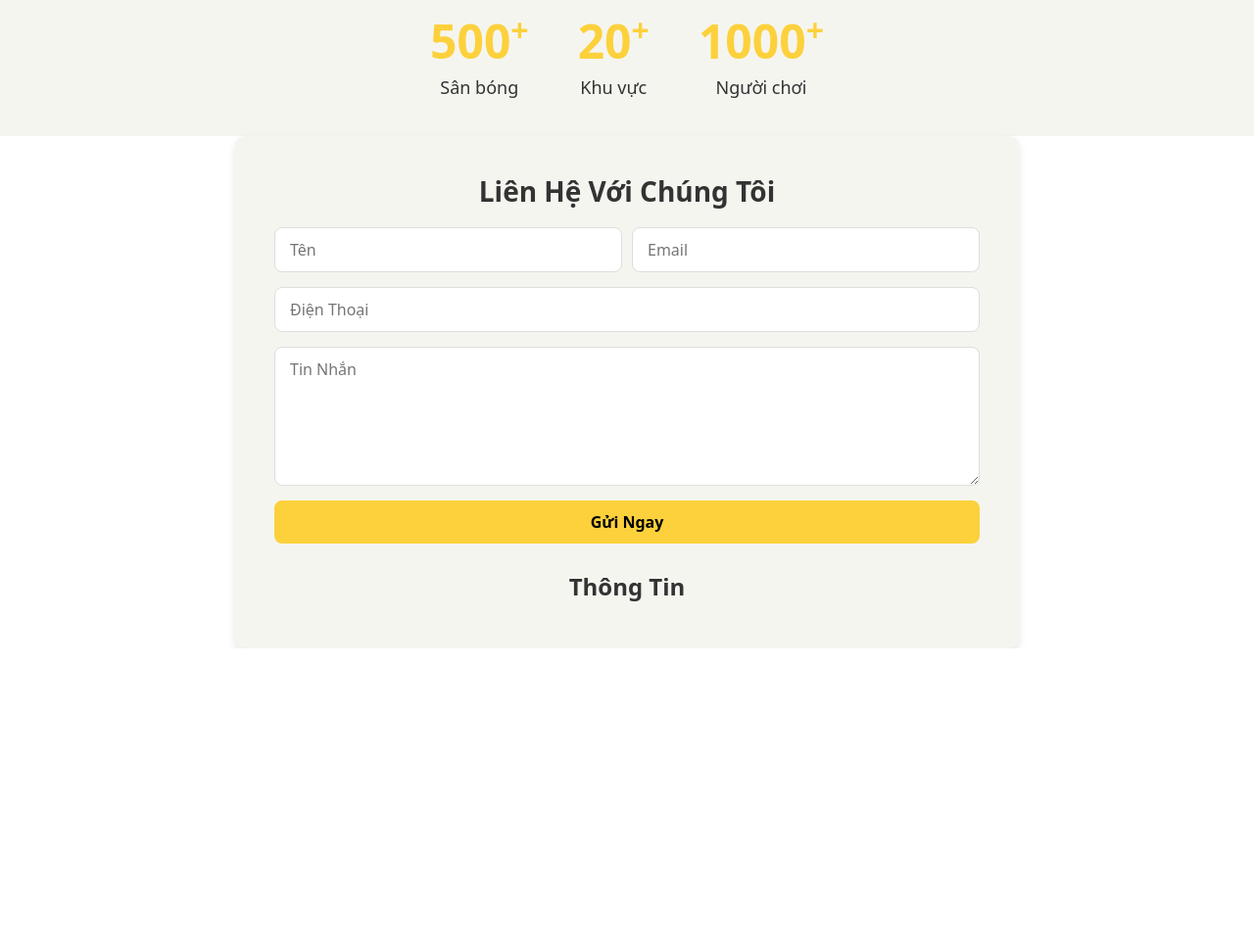
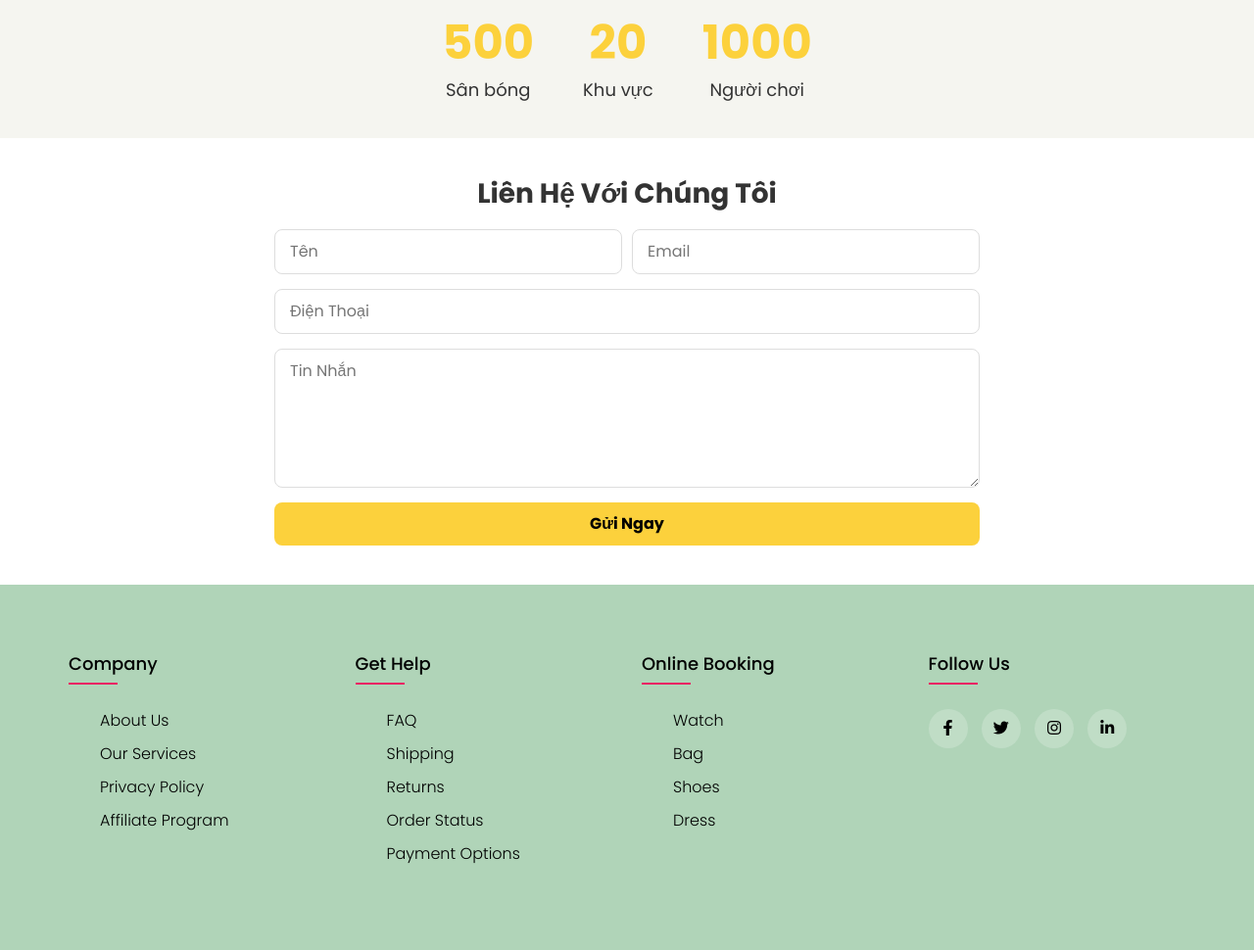
Before and after one commit to diepvuminh123/Soccer-field-booking-application, a plain HTML site: page sr/front/html/Home.html in a window 1280 px wide. Shown: the part 2560-3530 px from the top of the page at 98% size. Before the commit the page ends 3222 px from the top, so only its background shows below. Drawn offline with nearby package versions, Linux system fonts and the light colour scheme.

Commit message:
final home

```diff
--- a/sr/front/css/Footer.css
+++ b/sr/front/css/Footer.css
@@ -20,7 +20,7 @@ ul{
 	list-style: none;
 }
 .footer{
-	background-color: #24262b;
+	background-color: #B0D4B8;
     padding: 70px 0;
 }
 .footer-col{
@@ -29,7 +29,7 @@ ul{
 }
 .footer-col h4{
 	font-size: 18px;
-	color: #ffffff;
+	color: black;
 	text-transform: capitalize;
 	margin-bottom: 35px;
 	font-weight: 500;
@@ -51,10 +51,10 @@ ul{
 .footer-col ul li a{
 	font-size: 16px;
 	text-transform: capitalize;
-	color: #ffffff;
+	color: black;
 	text-decoration: none;
 	font-weight: 300;
-	color: #bbbbbb;
+	color:black;
 	display: block;
 	transition: all 0.3s ease;
 }
@@ -71,12 +71,12 @@ ul{
 	text-align: center;
 	line-height: 40px;
 	border-radius: 50%;
-	color: #ffffff;
+	color:black;
 	transition: all 0.5s ease;
 }
 .footer-col .social-links a:hover{
 	color: #24262b;
-	background-color: #ffffff;
+	background-color: black;
 }
 
 /*responsive*/
--- a/sr/front/css/Home.css
+++ b/sr/front/css/Home.css
@@ -363,9 +363,7 @@ header {
     max-width: 800px;
     margin: auto;
     padding: 40px;
-    background-color: #f5f5f0; /* Màu nền nhạt */
-    border-radius: 10px;
-    box-shadow: 0 4px 8px rgba(0, 0, 0, 0.1);
+    background-color: #fff;
     text-align: center;
 }
 
--- a/sr/front/html/Footer.html
+++ b/sr/front/html/Footer.html
@@ -36,7 +36,7 @@
   	 			</ul>
   	 		</div>
   	 		<div class="footer-col">
-  	 			<h4>online shop</h4>
+  	 			<h4>online Booking</h4>
   	 			<ul>
   	 				<li><a href="#">watch</a></li>
   	 				<li><a href="#">bag</a></li>
--- a/sr/front/html/Home.html
+++ b/sr/front/html/Home.html
@@ -9,7 +9,9 @@
   <link rel="canonical" href="https://getbootstrap.com/docs/5.3/examples/carousel/">
   <link rel="stylesheet" href="../css/Home.css">
    <script src="../js/Navbar.js"></script>
+   <script src="../js/Footer.js"></script>
    <!-- Bootstrap js -->
+   <script src="../js/Home.js"></script>
    <script src="https://cdn.jsdelivr.net/npm/bootstrap@5.3.3/dist/js/bootstrap.bundle.min.js" integrity="sha384-YvpcrYf0tY3lHB60NNkmXc5s9fDVZLESaAA55NDzOxhy9GkcIdslK1eN7N6jIeHz" crossorigin="anonymous"></script>
 </head>
 <body>
@@ -101,14 +103,14 @@
               <h3>Khuyến Mãi Đặc Biệt Cuối Năm</h3>
               <p class="date">14/12/2024</p>
               <p>Giảm giá 20% cho tất cả các sân bóng! Nhanh tay lên!</p>
-              <button class="btn1">Đặt ngay!</button>
+              <button class="btn1 mt-4">Đặt ngay!</button>
           </div>
           <div class="news-item">
               <img src="../imagine/Sanbongdadep.jpg" alt="Sân bóng đẹp nhất thành phố">
               <h3>Sân Bóng Đẹp Nhất Thành Phố</h3>
               <p class="date">14/12/2024</p>
               <p>Khám phá sân bóng đẹp nhất với dịch vụ tuyệt vời! Đặt ngay!</p>
-              <button class="btn1">Đặt ngay!</button>
+              <button class="btn1 mt-4">Đặt ngay!</button>
           </div>
       </div>
   </div>
@@ -186,17 +188,17 @@
           </div>
       </div>
   </section>
-  <section class="statistics-section">
+<section class="statistics-section">
     <div class="stat-item">
-        <h2 class="stat-number">500<span class="plus">+</span></h2>
+        <h2 class="stat-number" data-target="500">0<span class="plus">+</span></h2>
         <p class="stat-label">Sân bóng</p>
     </div>
     <div class="stat-item">
-        <h2 class="stat-number">20<span class="plus">+</span></h2>
+        <h2 class="stat-number" data-target="20">0<span class="plus">+</span></h2>
         <p class="stat-label">Khu vực</p>
     </div>
     <div class="stat-item">
-        <h2 class="stat-number">1000<span class="plus">+</span></h2>
+        <h2 class="stat-number" data-target="1000">0<span class="plus">+</span></h2>
         <p class="stat-label">Người chơi</p>
     </div>
 </section>
@@ -211,8 +213,8 @@
       <textarea name="message" placeholder="Tin Nhắn" rows="5" required></textarea>
       <button type="submit" class="btn-submit">Gửi Ngay</button>
   </form>
-  <h3 class="info-title">Thông Tin</h3>
 </section>
  </main>
+ <footer><div id="Footer"></div></footer>
 </body>
 </html>
--- /dev/null
+++ b/sr/front/js/Footer.js
@@ -0,0 +1,6 @@
+fetch("Footer.html")
+      .then(response => response.text())
+      .then(data => {
+        document.getElementById('Footer').innerHTML = data;
+      })
+      .catch(error => console.error('Không thể tải Footer:', error));
--- /dev/null
+++ b/sr/front/js/Home.js
@@ -0,0 +1,41 @@
+document.addEventListener("DOMContentLoaded", () => {
+    const counters = document.querySelectorAll(".stat-number");
+
+    // Function to animate the number counting
+    const animateCounter = (counter) => {
+        const target = +counter.getAttribute("data-target");
+        const increment = Math.ceil(target / 100); // Adjust increment speed
+        let current = 0;
+
+        const updateCounter = () => {
+            if (current < target) {
+                current += increment;
+                counter.textContent = current > target ? target : current; // Stop at target
+                setTimeout(updateCounter, 20); // Adjust animation speed
+            } else {
+                counter.textContent = target; // Ensure it ends at target
+            }
+        };
+
+        updateCounter();
+    };
+
+    // Use IntersectionObserver to detect when the counter is in the viewport
+    const observerOptions = {
+        threshold: 0.5, // Trigger when 50% of the element is visible
+    };
+
+    const observerCallback = (entries, observer) => {
+        entries.forEach((entry) => {
+            if (entry.isIntersecting) {
+                const counter = entry.target;
+                animateCounter(counter);
+                observer.unobserve(counter); // Stop observing after animation
+            }
+        });
+    };
+
+    const observer = new IntersectionObserver(observerCallback, observerOptions);
+
+    counters.forEach((counter) => observer.observe(counter));
+});
```
